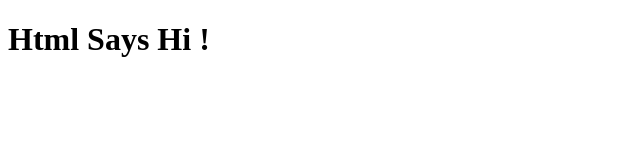
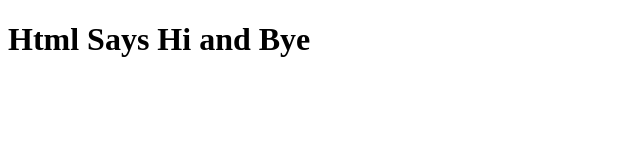
Before and after one commit to RRay30/coursera, a plain HTML site: page site/index.html in a window 1280 px wide. Shown: the whole page, without its empty margins (0-640 px from the left). Drawn offline with Linux system fonts and the light colour scheme.

Commit message:
small change

```diff
--- a/site/index.html
+++ b/site/index.html
@@ -4,6 +4,6 @@
 	<title>Hello Coursera</title>
 </head>
 <body>
-<h1> Html Says Hi !<h1>
+<h1> Html Says Hi and Bye <h1>
 </body>
 </html>
```
